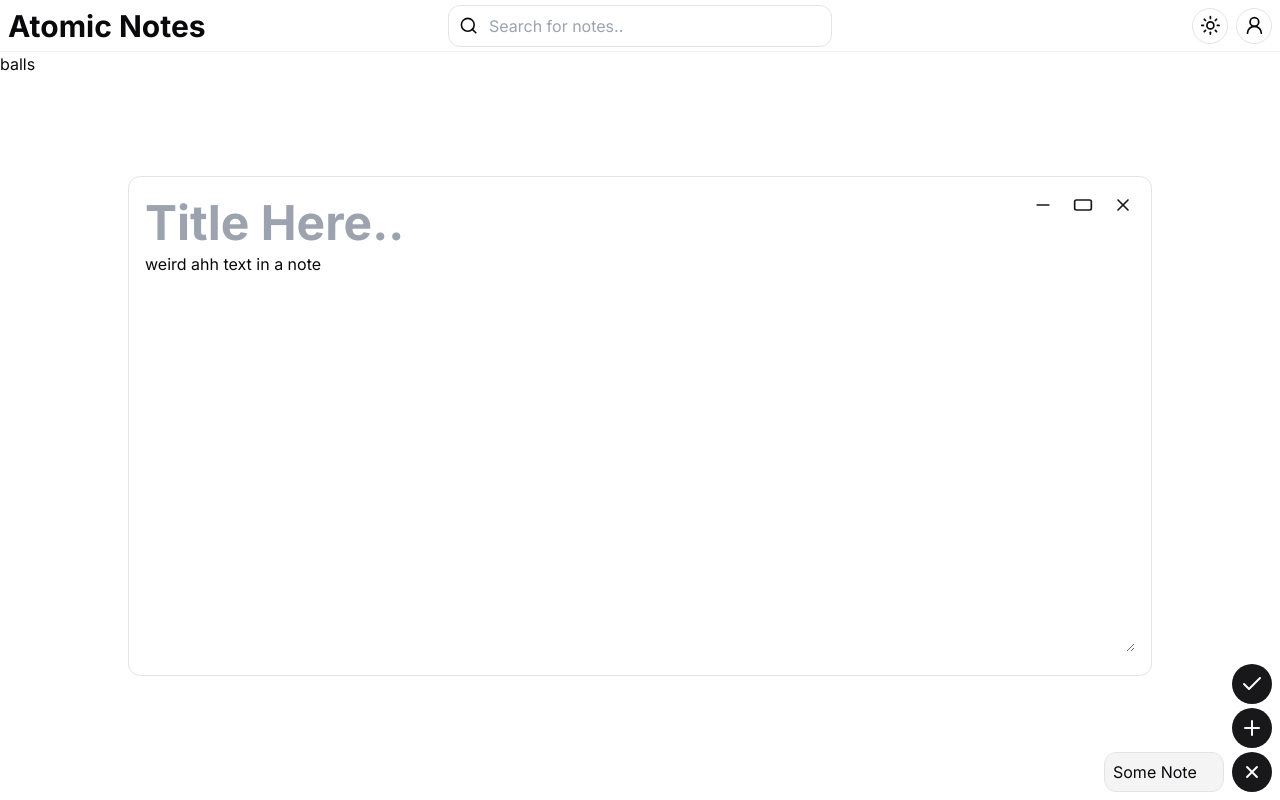
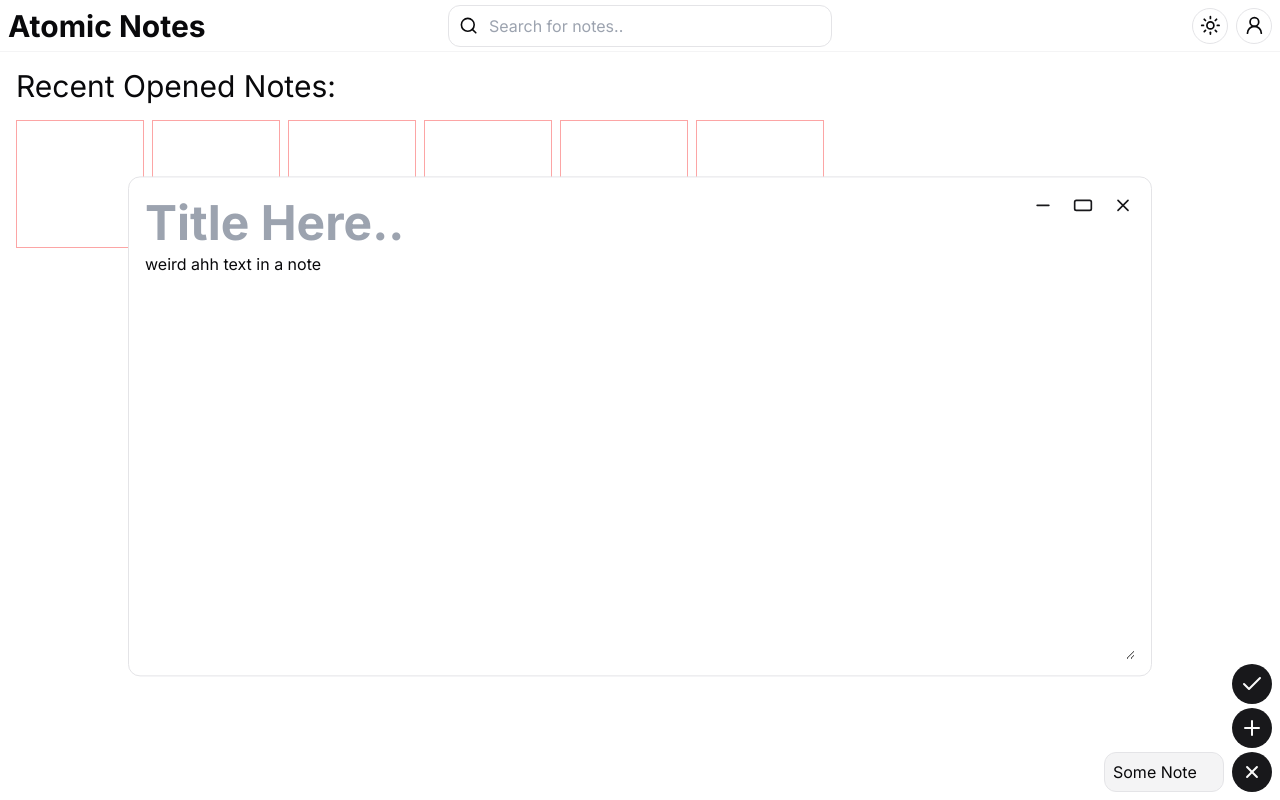
Before and after one commit to NotMatta/atomic-notes, a Next.js app: page /main/home in a window 1280 px wide. Both pictures are taken after a click on the button 1252 px from the left and 728 px from the top of the page. Built offline with nearby package versions, Linux system fonts and the light colour scheme.

Commit message:
fixed overlaying

```diff
--- a/app/main/home/page.tsx
+++ b/app/main/home/page.tsx
@@ -1,7 +1,16 @@
 const Home = () => {
  return (
-    <div>
-        balls
+    <div className="w-full h-full pt-4 px-4 box-border">
+        <div className="w-full h-full z-10 flex flex-col gap-4">
+            <h3 className="">Recent Opened Notes:</h3>
+            <div className="flex gap-2 w-full">
+                {["","","","","",""].map((_el:any,i:number) => (
+                    <div key={i} className="border aspect-square border-red-300 w-32">
+
+                    </div>
+                ))}
+            </div>
+        </div>
     </div>
  )
 }
--- a/app/main/layout.tsx
+++ b/app/main/layout.tsx
@@ -5,7 +5,7 @@ const Layout = ({children}:{children: React.ReactNode}) => {
     return (
         <div className="w-full h-full flex flex-col">
             <NavBar/>
-            <div className="relative w-full h-full">
+            <div className="relative w-full h-full overflow-hidden">
                 {children}
                 <NotesProvider/>
             </div>
--- a/components/note-components/note-button.tsx
+++ b/components/note-components/note-button.tsx
@@ -1,9 +1,9 @@
 import { Button } from "../ui/button"
 import { Check, Plus } from "lucide-react"
 
-const NoteButton = ({Toggle,isEditing,isActive}:any) => {
+const NoteButton = ({Toggle,isActive}:any) => {
     return (
-        <div className="relative">
+        <div className="relative z-30">
             <div className={"absolute top-[-8px] right-0 -z-10 duration-200 " + (isActive? "-translate-y-[200%]" : "opacity-0")}>
                 <Button size="icon" className="rounded-full">
                     <Check />
@@ -15,7 +15,7 @@ const NoteButton = ({Toggle,isEditing,isActive}:any) => {
                     <Plus/>
                 </Button>
             </div>
-            <Button size="icon" className="rounded-full z-10" onClick={() => !isActive? Toggle.add() : Toggle.closeAll()}>
+            <Button size="icon" className="rounded-full z-30" onClick={() => !isActive? Toggle.add() : Toggle.closeAll()}>
                 <Plus className={(isActive? "rotate-45 ": "") + "duration-200"}/>
             </Button>
         </div>
--- a/components/note-components/note-element.tsx
+++ b/components/note-components/note-element.tsx
@@ -5,7 +5,7 @@ const NoteElement = ({Notes,setNotes,index,Toggle}:any) => {
 
     return (
         <div
-            className={"relative bg-background p-4 duration-200 " + (Notes[index].display == "normal"? 'w-4/5 border min-h-[500px] h-[500px] max-h-[650px] rounded-xl' : "w-full h-full z-30")}>
+            className={"relative bg-background p-4 duration-200 flex flex-col " + (Notes[index].display == "normal"? 'w-4/5 border min-h-[500px] h-[500px] max-h-[650px] rounded-xl' : "w-full h-full")}>
             <div className="absolute top-2 right-2">
                 <Button
                 size="icon" className="bg-transparent border-none hover:bg-transparent text-primary"
@@ -36,7 +36,7 @@ const NoteElement = ({Notes,setNotes,index,Toggle}:any) => {
                     }
                 }))}
            />
-           <textarea className="focus-visible:outline-none bg-transparent w-full min-h-[400px] max-h-[550px]" placeholder="Text here"
+           <textarea className="focus-visible:outline-none bg-transparent w-full h-full" placeholder="Text here"
                 value={Notes[index].Text}
                 onChange={(e) => setNotes(Notes.map((el,i) => {
                     if (i == index){
--- a/components/notes-provider.tsx
+++ b/components/notes-provider.tsx
@@ -1,7 +1,7 @@
 "use client"
 
 import NoteElement from "./note-components/note-element"
-import { useState, useEffect } from "react"
+import { useState, useEffect, act } from "react"
 import NoteButton from "./note-components/note-button"
 
 const NotesProvider = () => {
@@ -16,9 +16,19 @@ const NotesProvider = () => {
 
     const [render,setRender] = useState(true)
     const [activeNotes, setActiveNotes] = useState([Husk])
+    const [isEditing, setEditing] = useState(false)
+    const [isFull, setFull] = useState(false)
 
     useEffect(() => {
         if (render == true){
+            let i = 0
+            let j = false
+            activeNotes.map((note) => {
+                note.display == "fullscreen" ? j=true : j = j
+                note.display == "minimized" ? i++ : i = i
+            })
+            setFull(j)
+            setEditing(i != activeNotes.length)
             setRender(false)
         }
     },[render,activeNotes])
@@ -75,26 +85,28 @@ const NotesProvider = () => {
     }
 
     return (
-        <div className="absolute w-full h-full top-0">
-            <div className="relative w-full max-w-full min-h-full max-h-full h-full overflow-y-scroll flex justify-center items-center gap-2 flex-wrap">
+        <div className={"absolute w-full h-full bot-0"}>
+            <div className={"static w-full min-w-full min-h-full flex justify-center items-center gap-2 flex-wrap h-full duration-200 z-50 " + (isEditing? "-translate-y-full":"")}>
                 {activeNotes.map((Note,key) => {
                     if (Note.display != "minimized"){
                         return <NoteElement key={key} Notes={activeNotes} setNotes={setActiveNotes} index={key} Toggle={Toggle}/>
                     }
                 })}
-                <div className="fixed bottom-2 right-2 w-full h-10 flex justify-end gap-2">
+            </div>
+            <div className={"relative w-full " + (isFull? "-z-10":"")}>
+                <div className="fixed bottom-2 right-2 w-full h-10 flex justify-end gap-2 ">
                     {activeNotes.map((Note,key) => {
                         if (Note.display == "minimized"){
                             return (<div key={key}
-                                    className="border flex items-center bg-accent rounded-xl px-2 h-full aspect-[3/1] overflow-hidden hover:cursor-pointer"
+                                    className="z-30 border flex items-center bg-accent rounded-xl px-2 h-full aspect-[3/1] overflow-hidden hover:cursor-pointer"
                                     onClick={() => {Toggle.normalize(key)}}
                                     >
-                                        <p>{Note.Title == "" ? "Empty Note" : Note.Title}</p>
+                                        <p className="text-nowrap">{Note.Title == "" ? "Empty Note" : Note.Title}</p>
 
                                     </div>)
                         }
                     })}
-                <NoteButton Toggle={Toggle} isActive={activeNotes.length != 0}/>
+                    <NoteButton Toggle={Toggle} isActive={activeNotes.length != 0}/>
                 </div>
             </div>
         </div>
```
